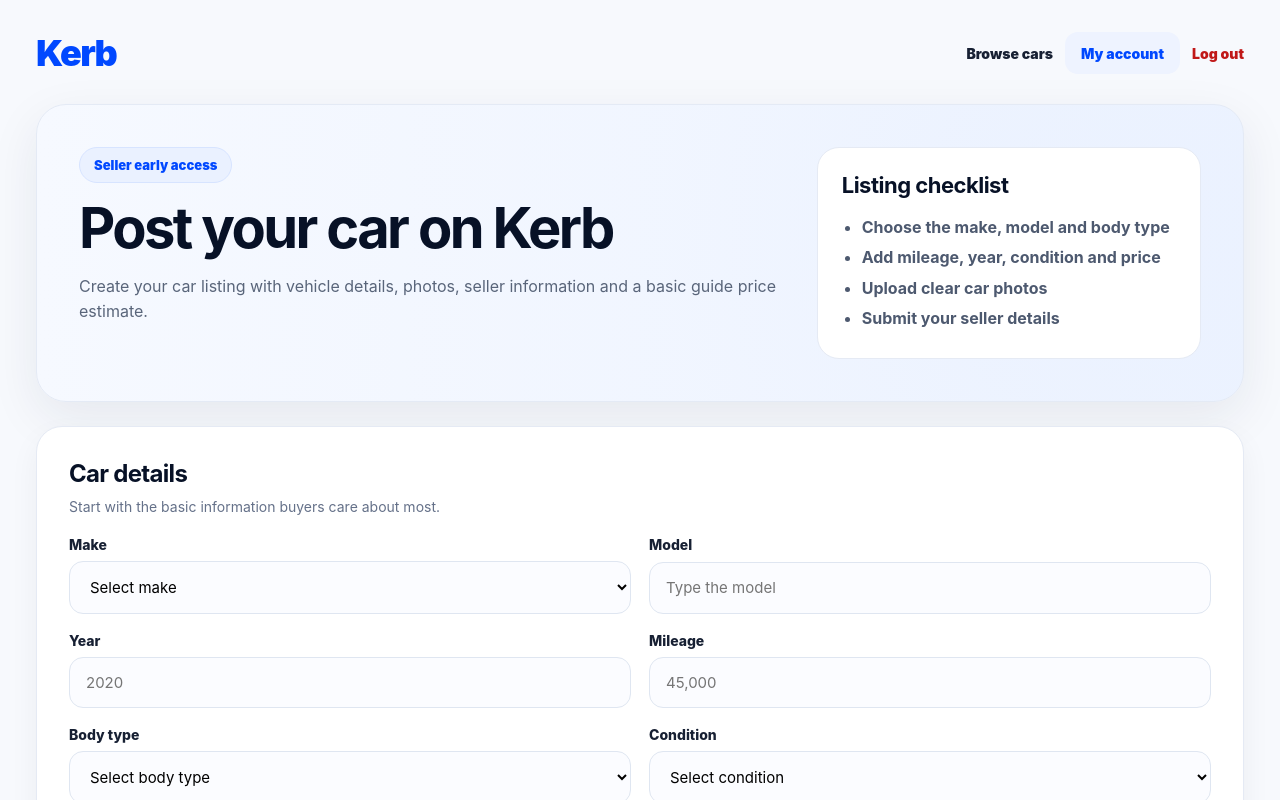
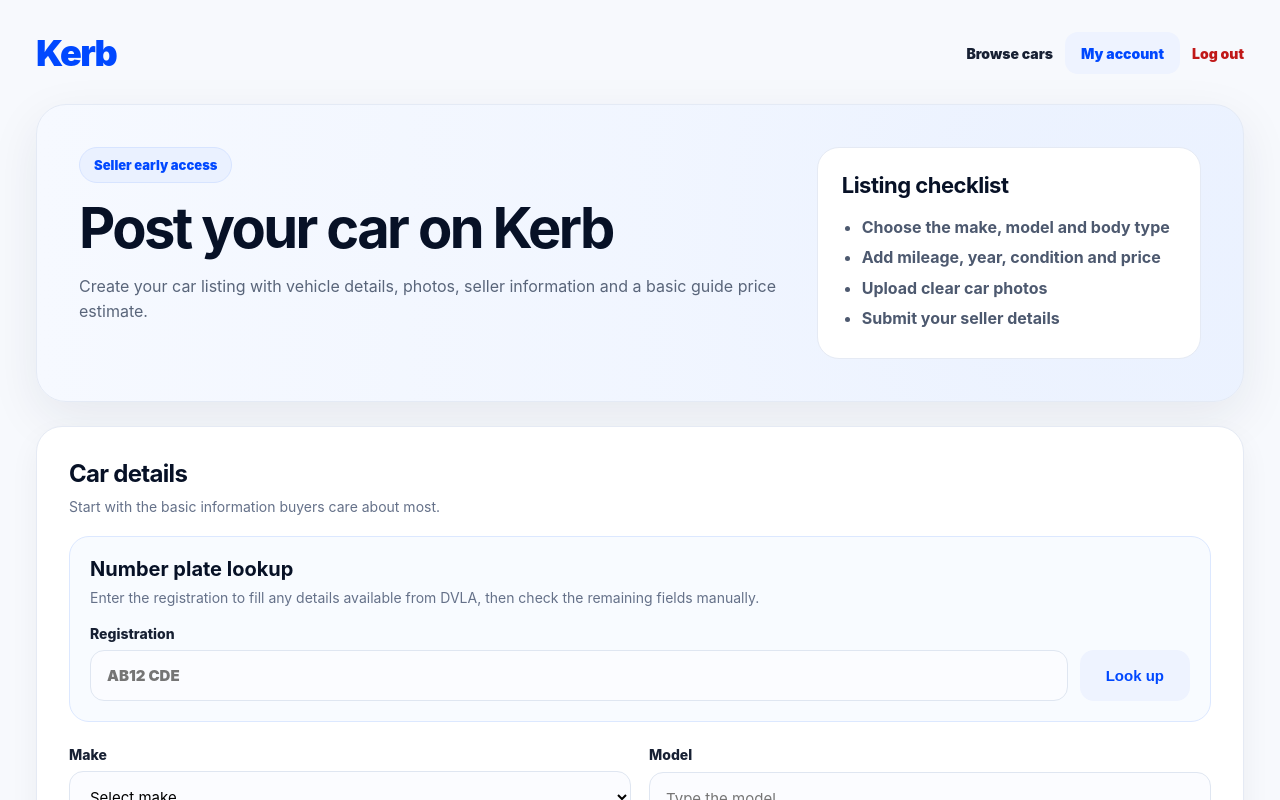
Before and after one commit to Abzgetzit/kerb, a Next.js app: page /post-car in a window 1280 px wide. Shown: the top 800 px of the page. Built offline with nearby package versions, Linux system fonts and the light colour scheme; sample sign-in values are in the browser's storage.

Commit message:
Update page.js

```diff
--- a/app/post-car/page.js
+++ b/app/post-car/page.js
@@ -26,6 +26,46 @@ const carMakes = {
   Other: [],
 };
 
+const makeAliases = {
+  "MERCEDES-BENZ": "Mercedes",
+  "MERCEDES BENZ": "Mercedes",
+  VW: "Volkswagen",
+  "LAND-ROVER": "Land Rover",
+  LANDROVER: "Land Rover",
+};
+
+function cleanRegistration(value) {
+  return String(value || "")
+    .toUpperCase()
+    .replace(/[^A-Z0-9]/g, "")
+    .slice(0, 8);
+}
+
+function findMakeKey(value) {
+  const normalisedMake = String(value || "").trim().toUpperCase();
+
+  if (!normalisedMake) return "";
+  if (makeAliases[normalisedMake]) return makeAliases[normalisedMake];
+
+  return (
+    Object.keys(carMakes).find(
+      (makeName) => makeName.toUpperCase() === normalisedMake
+    ) || "Other"
+  );
+}
+
+function findModelForMake(makeName, value) {
+  const normalisedModel = String(value || "").trim().toUpperCase();
+
+  if (!normalisedModel) return "";
+
+  return (
+    (carMakes[makeName] || []).find(
+      (modelName) => modelName.toUpperCase() === normalisedModel
+    ) || ""
+  );
+}
+
 export default function PostCarPage() {
   const [isCheckingAuth, setIsCheckingAuth] = useState(true);
   const [currentUser, setCurrentUser] = useState(null);
@@ -33,7 +73,11 @@ export default function PostCarPage() {
   const [submittedListing, setSubmittedListing] = useState(null);
   const [isSubmitting, setIsSubmitting] = useState(false);
   const [errorMessage, setErrorMessage] = useState("");
+  const [isLookingUpRegistration, setIsLookingUpRegistration] = useState(false);
+  const [lookupMessage, setLookupMessage] = useState("");
+  const [lookupError, setLookupError] = useState("");
 
+  const [registration, setRegistration] = useState("");
   const [make, setMake] = useState("");
   const [model, setModel] = useState("");
   const [customModel, setCustomModel] = useState("");
@@ -132,6 +176,81 @@ export default function PostCarPage() {
     setPhotos(previews.slice(0, 12));
   }
 
+  async function handleVehicleLookup() {
+    const registrationToLookup = cleanRegistration(registration);
+
+    setLookupError("");
+    setLookupMessage("");
+
+    if (!registrationToLookup) {
+      setLookupError("Enter a registration number first.");
+      return;
+    }
+
+    const token = localStorage.getItem("kerbSessionToken");
+
+    if (!token) {
+      setLookupError("Please sign in again before looking up a registration.");
+      return;
+    }
+
+    setIsLookingUpRegistration(true);
+    setRegistration(registrationToLookup);
+
+    try {
+      const response = await fetch("/api/vehicle-lookup", {
+        method: "POST",
+        headers: {
+          "Content-Type": "application/json",
+          "x-kerb-session-token": token,
+        },
+        body: JSON.stringify({
+          registration: registrationToLookup,
+        }),
+      });
+
+      const result = await response.json();
+
+      if (!response.ok) {
+        throw new Error(result.error || "Could not look up that registration.");
+      }
+
+      const vehicle = result.vehicle || {};
+      const matchedMake = findMakeKey(vehicle.make);
+
+      if (matchedMake) {
+        setMake(matchedMake);
+        setModel("");
+        setCustomModel("");
+      }
+
+      if (vehicle.model) {
+        const matchedModel = findModelForMake(matchedMake, vehicle.model);
+
+        if (matchedModel) {
+          setModel(matchedModel);
+          setCustomModel("");
+        } else {
+          setModel("Other");
+          setCustomModel(vehicle.model);
+        }
+      }
+
+      if (vehicle.year) setYear(String(vehicle.year));
+      if (vehicle.mileage) setMileage(String(vehicle.mileage));
+      if (vehicle.fuel_type) setFuel(vehicle.fuel_type);
+
+      setLookupMessage(
+        result.message ||
+          "Vehicle details added. Check anything missing before submitting."
+      );
+    } catch (error) {
+      setLookupError(error.message || "Could not look up that registration.");
+    } finally {
+      setIsLookingUpRegistration(false);
+    }
+  }
+
   async function handleSubmit(e) {
     e.preventDefault();
     setIsSubmitting(true);
@@ -140,6 +259,7 @@ export default function PostCarPage() {
     const form = e.currentTarget;
     const formData = new FormData(form);
 
+    formData.set("registration", cleanRegistration(registration));
     formData.set("model", finalModel);
     formData.set("body_type", bodyType);
     formData.set("condition", condition);
@@ -271,6 +391,49 @@ export default function PostCarPage() {
               <h2>Car details</h2>
               <p>Start with the basic information buyers care about most.</p>
             </div>
+          </div>
+
+          <div className="lookupBox">
+            <div className="lookupHeader">
+              <div>
+                <h3>Number plate lookup</h3>
+                <p>
+                  Enter the registration to fill any details available from
+                  DVLA, then check the remaining fields manually.
+                </p>
+              </div>
+            </div>
+
+            <div className="lookupControls">
+              <label className="registrationLabel">
+                Registration
+                <input
+                  className="registrationInput"
+                  name="registration"
+                  placeholder="AB12 CDE"
+                  value={registration}
+                  onChange={(e) => setRegistration(e.target.value.toUpperCase())}
+                  autoCapitalize="characters"
+                />
+              </label>
+
+              <button
+                className="secondaryBtn lookupButton"
+                type="button"
+                onClick={handleVehicleLookup}
+                disabled={isLookingUpRegistration}
+              >
+                {isLookingUpRegistration ? "Looking up..." : "Look up"}
+              </button>
+            </div>
+
+            {lookupMessage && (
+              <div className="lookupMessage success">{lookupMessage}</div>
+            )}
+
+            {lookupError && (
+              <div className="lookupMessage error">{lookupError}</div>
+            )}
           </div>
 
           <div className="grid">
@@ -739,6 +902,62 @@ const styles = `
     font-size: 14px;
   }
 
+  .lookupBox {
+    background: #f8fbff;
+    border: 1px solid #dce8ff;
+    border-radius: 20px;
+    padding: 20px;
+    margin-bottom: 24px;
+  }
+
+  .lookupHeader {
+    margin-bottom: 16px;
+  }
+
+  .lookupHeader h3 {
+    margin: 0 0 6px;
+    font-size: 20px;
+    letter-spacing: 0;
+  }
+
+  .lookupControls {
+    display: grid;
+    grid-template-columns: minmax(0, 1fr) auto;
+    gap: 12px;
+    align-items: end;
+  }
+
+  .registrationInput {
+    text-transform: uppercase;
+    font-weight: 950;
+    letter-spacing: 0;
+  }
+
+  .lookupButton {
+    min-height: 51px;
+    box-shadow: none;
+  }
+
+  .lookupMessage {
+    border-radius: 14px;
+    padding: 12px 14px;
+    font-size: 13px;
+    font-weight: 850;
+    margin-top: 14px;
+  }
+
+  .lookupMessage.success {
+    background: #eafaf0;
+    border: 1px solid #c9efd7;
+    color: #137333;
+  }
+
+  .lookupMessage.error {
+    background: #fff1f1;
+    border: 1px solid #ffd1d1;
+    color: #b42318;
+  }
+
   .grid {
     display: grid;
     grid-template-columns: repeat(2, 1fr);
@@ -940,7 +1159,8 @@ const styles = `
     color: #0048ff;
   }
 
-  .primaryBtn:disabled {
+  .primaryBtn:disabled,
+  .secondaryBtn:disabled {
     opacity: 0.65;
     cursor: not-allowed;
   }
@@ -1039,6 +1259,14 @@ const styles = `
       grid-template-columns: 1fr;
     }
 
+    .lookupControls {
+      grid-template-columns: 1fr;
+    }
+
+    .lookupButton {
+      width: 100%;
+    }
+
     .formCard {
       padding: 24px;
     }
```
